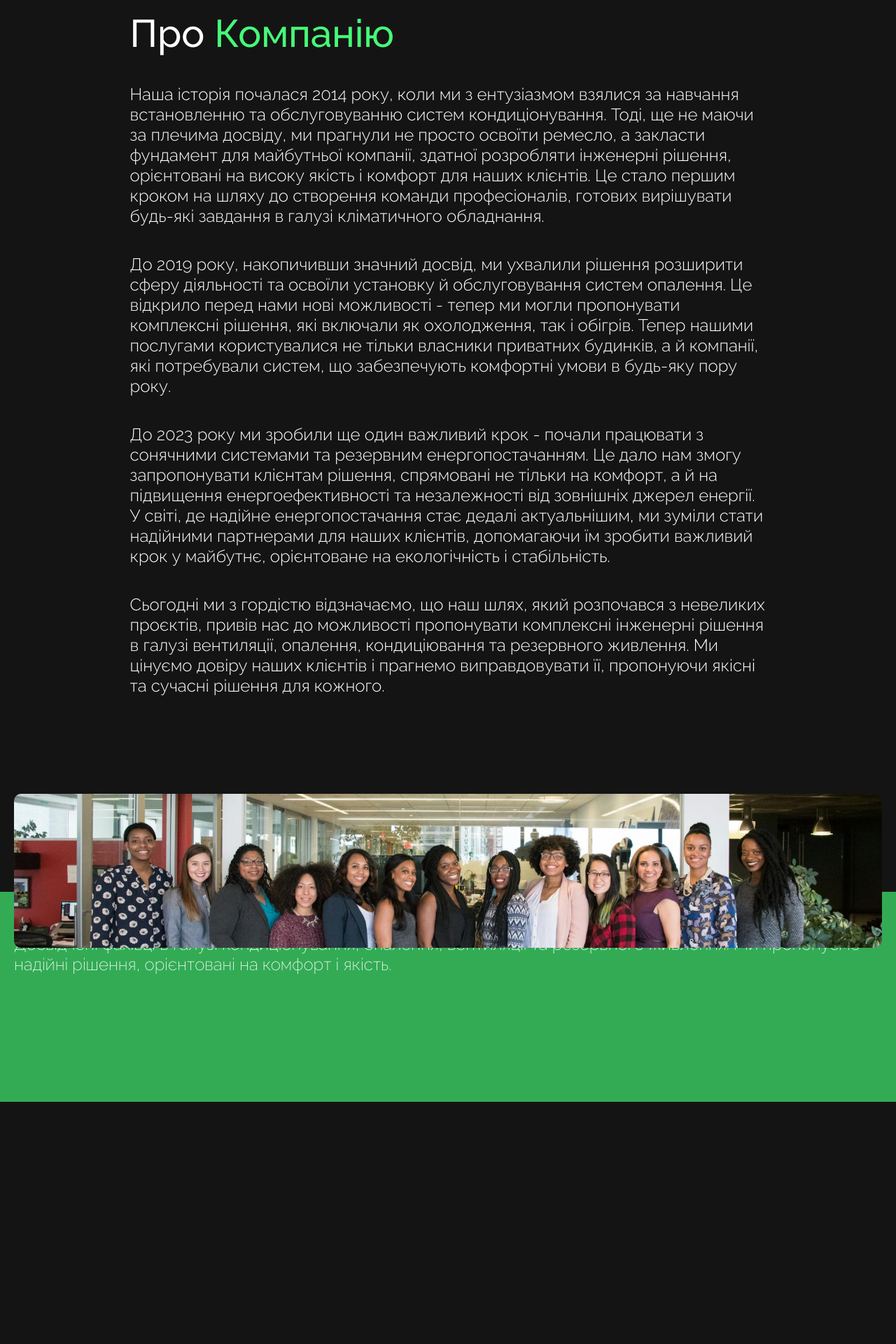
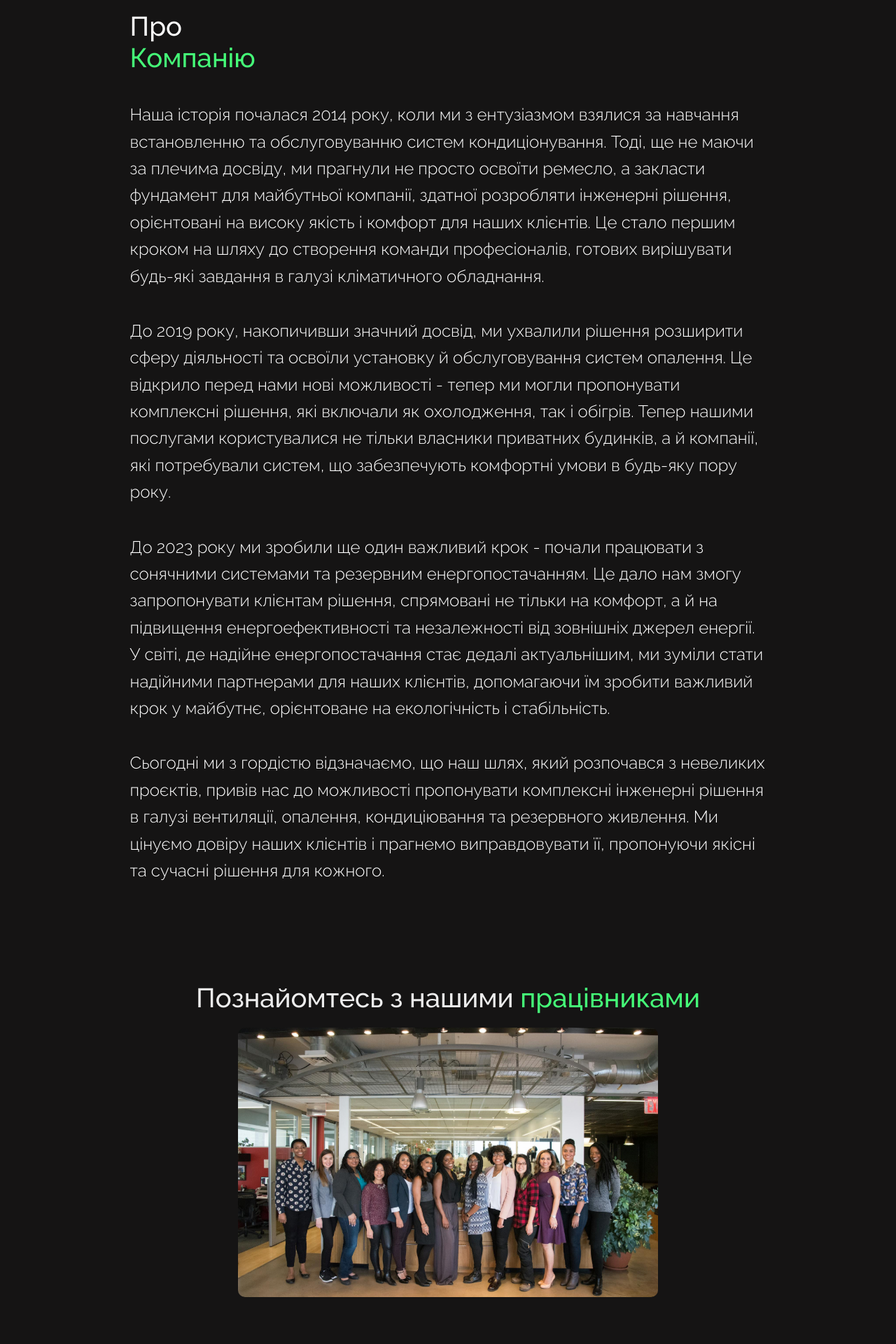
Before and after one commit to Romeean/green_mode_site_2.0, a React (Create React App) app: page /AboutUsPage in a window 1280 px wide. Shown: the part 840-2760 px from the top of the page at 70% size. Built offline with nearby package versions, Linux system fonts and the light colour scheme.

Commit message:
iamexousted

```diff
--- a/src/AboutUsPage.css
+++ b/src/AboutUsPage.css
@@ -1,191 +1,121 @@
-*{
-  margin: 0px;
-  padding: 0px;
+* {
+  margin: 0;
+  padding: 0;
+  box-sizing: border-box;
 }
+
 :root {
   --font-family: "Raleway", sans-serif;
-  --second-family: "Roboto", sans-serif;
-  --colorforlogo: #7ed321;
+  --green-color: #45FB78;
+  --gray-color: #EDEDED;
+}
 
+/* Стили для текста */
+.text_title_aboutus_page {
+  font-family: var(--font-family);
+  font-weight: 400;
+  font-size: clamp(30px, 2vw, 55px);
+  color: #fff;
 }
-.text_under_title_aboutus_page{
+
+.text_under_title_aboutus_page {
   font-family: var(--font-family);
   font-weight: 400;
   font-size: 2vw;
   color: #fff;
-  z-index: 101;
   margin-top: 50px;
-
 }
 
-.text_title_aboutus_page{
-  font-family: var(--font-family);
-  font-weight: 400;
-  font-size: clamp(30px, 2vw, 55px);
-  color: #fff;
-  z-index: 100;
-}
-.text_block_aboutus_page{
-  display: block;
+.text_block_aboutus_page {
   margin: 0 auto;
   width: 71vw;
   margin-top: 6.9vh;
 }
-.block_of_text_aboutuss_page{
-  z-index: 102;
+
+.block_of_text_aboutuss_page {
   width: 40vw;
   display: flex;
   flex-direction: column;
-  text-align: left;
   align-items: flex-end;
-  margin-left: 46vw ;
+  margin-left: 46vw;
 }
 
-/* text of introduce part */
-.main_text_aboutus_page{
-  display: inline-block;
+.main_text_aboutus_page {
   font-family: var(--font-family);
   font-weight: 500;
-  font-size: 55px;
+  font-size: clamp(35px, 3vw, 55px);
   text-transform: capitalize;
   color: #fff;
   margin-bottom: 40px;
 }
-.main_text_greened_aboutus_page{
-  display: inline-block;
+
+.main_text_greened_aboutus_page {
   font-family: var(--font-family);
   font-weight: 500;
-  font-size: 55px;
+  font-size: clamp(35px, 3vw, 55px);
   text-transform: capitalize;
-  color: #45FB78;
+  color: var(--green-color);
 }
-.subtitle_text_aboutus_page{
-  margin-bottom: 5vh;
+
+.subtitle_text_aboutus_page {
   font-family: var(--font-family);
   font-weight: 300;
   font-size: 24px;
   color: #fff;
+  margin-bottom: 5vh;
+  line-height: 1.6;
 }
 
-/* wrapper */
-.wrapper {
+/* Карточка сотрудника */
+.meet_our_team {
   margin-top: 100px;
-  color: white;
-  display: grid;
-  grid-template-columns: 1fr 555px 1fr;
-  grid-template-rows: 20px 156px 262px 30px;
-  max-width: 100vw;
-  z-index: 13;
 }
 
-/* styles of grid templates */
-.background_group_photo {
-  width: 60vw; /* Задаем нужную ширину для фото */
-  height: 561px; /* Задаем нужную высоту для фото */
-  object-fit: cover; /* Подгоняем фото по контейнеру, сохраняя пропорции */
-  z-index: 0;
-}
-.backgrounder {
-  width: 100%;
-  height: 100%;
-  background-color: #33AB55;
-  height: 20vh;
-  margin-right: 200px;
-  border: none;
-  margin: 0;
-}
-.background_of_group_photo {
-  z-index: 2;
-  width: 100%;
-  height: 20vh;
-  background-color: #33AB55;
-  border-color: #33AB55;
-  padding-right: 20px;
+.fr_text {
+  display: flex;
+  justify-content: center;
 }
 
-/* text grid */
-.title_of_group_photo {
-  padding-right: 20px;
-  padding-top: 40px;
+.text_meet_our_team {
   font-family: var(--font-family);
-  color: #fff;
-  font-size: 50px;
-  text-align: right;
+  font-size: clamp(35px, 3vw, 55px);
+  color: var(--gray-color);
   font-weight: 500;
+  margin: 0 auto;
 }
-.subtitle_of_group_photo {
+
+.text_meet_our_team_green {
+  color: var(--green-color);
+}
+
+.container_of_our_team {
   display: flex;
-  font-family: var(--font-family);
-  font-size: 24px;
-  color: #fff;
-  margin-left: 20px;
+  justify-content: center;
+  text-align: center;
   margin-top: 20px;
-  font-weight: 200;
 }
-@media(max-width: 1450px){
-  .title_of_group_photo{
-    padding-right: 100px;
-  }}
 
-@media(max-width: 1330px){
-  .wrapper{
-    grid-template-columns: none;
-    grid-template-rows:none;
-  }
-  .div:empty {
-    display: none;
-  }
-  .sometime_empty{
-    display: none;
-  }
-  .backgrounder{
-    display: none;
-  }
-  .background_group_photo{
-    position: absolute;
-    transform: translateX(-50%); /* Центрирует по горизонтали */
-    left: 50%;
-    width: calc(100% - 40px);
-    height: 220px;
-    z-index: 9;
-    border-radius: 10px ;
-  }
-  .background_of_group_photo{
-    margin-bottom: 220px;
-    height: 300px;
-    z-index: 1;
-  }
-  .div_of_photo{
-    display: flex;
-  }
-  .subtitle_of_group_photo{
-    margin-top: 60px ;
-  }}
+.image_of_us {
+  width: 100%;
+  max-width: 600px;
+  height: auto;
+  border-radius: 10px;
+  transition: transform 0.5s ease, width 0.5s ease;
+}
 
-@media(max-width: 1300px){
-  .text_title_aboutus_page{
-    font-size: 26px;
-  }
-  .text_under_title_aboutus_page{
-    font-size: 26px;
-  }}
+.image_of_us:hover {
+  transform: scale(0.95);
+}
 
-@media(max-width: 432px){
-  .subtitle_of_group_photo{
-    margin-top: 90px;
-  }
-  .background_of_group_photo{
-    height: 350px;
-    margin-top: 40px;
+/* Адаптивность */
+@media (max-width: 768px) {
+  .image_of_us {
+    max-width: 90%;
   }
 }
-@media(max-width: 367px){
-  .background_of_group_photo{
-    height: 400px;
-    z-index: 1;
-    margin-top: 50px;
-  }
-  .subtitle_of_group_photo{
-    margin-top: 80px;
+
+@media (max-width: 480px) {
+  .image_of_us {
+    max-width: 100%;
   }
 }
--- a/src/Pages/AboutUsPage.js
+++ b/src/Pages/AboutUsPage.js
@@ -38,24 +38,17 @@ export default function AboutUsPage() {
           <p className='subtitle_text_aboutus_page'>Сьогодні ми з гордістю відзначаємо, що наш шлях, який розпочався з невеликих проєктів, привів нас до можливості пропонувати комплексні інженерні рішення в галузі вентиляції, опалення, кондиціювання та резервного живлення. Ми цінуємо довіру наших клієнтів і прагнемо виправдовувати її, пропонуючи якісні та сучасні рішення для кожного.</p>
         </div>
       </div>
-      <div className='wrapper'>
-        <div className='div_of_photo'>
-          <div><img  loading="lazy" src={background_group_photo} className='background_group_photo'/></div>
+      <div class="meet_our_team">
+        <div class="fr_text">
+          <h2 class="text_meet_our_team">
+            Познайомтесь з нашими <span class="text_meet_our_team_green">працівниками</span>
+          <div className="container_of_our_team">
+            <img className="image_of_us"src={background_group_photo}></img>
+          </div>
+          </h2>
+
         </div>
-        <div className="sometime_empty">
-          <p></p>
-        </div>
-        <div className="sometime_empty"><p></p></div>
-        <div className="sometime_empty"><p></p></div>
-        <div className="sometime_empty">
-          <h2 className='title_of_group_photo'>Наша команда</h2>
-        </div>
-        <div className="sometime_empty"><p></p></div>
-        <div className="sometime_empty"><p></p></div>
-        <div className='background_of_group_photo'>
-          <p className='subtitle_of_group_photo'>Досвідчені фахівці в галузі кондиціонування, опалення, вентиляції та резервного живлення. Ми пропонуємо надійні рішення, орієнтовані на комфорт і якість.</p>
-        </div>
-        <div className='backgrounder'></div>
+
       </div>
     </div>
     <Footer />
```
